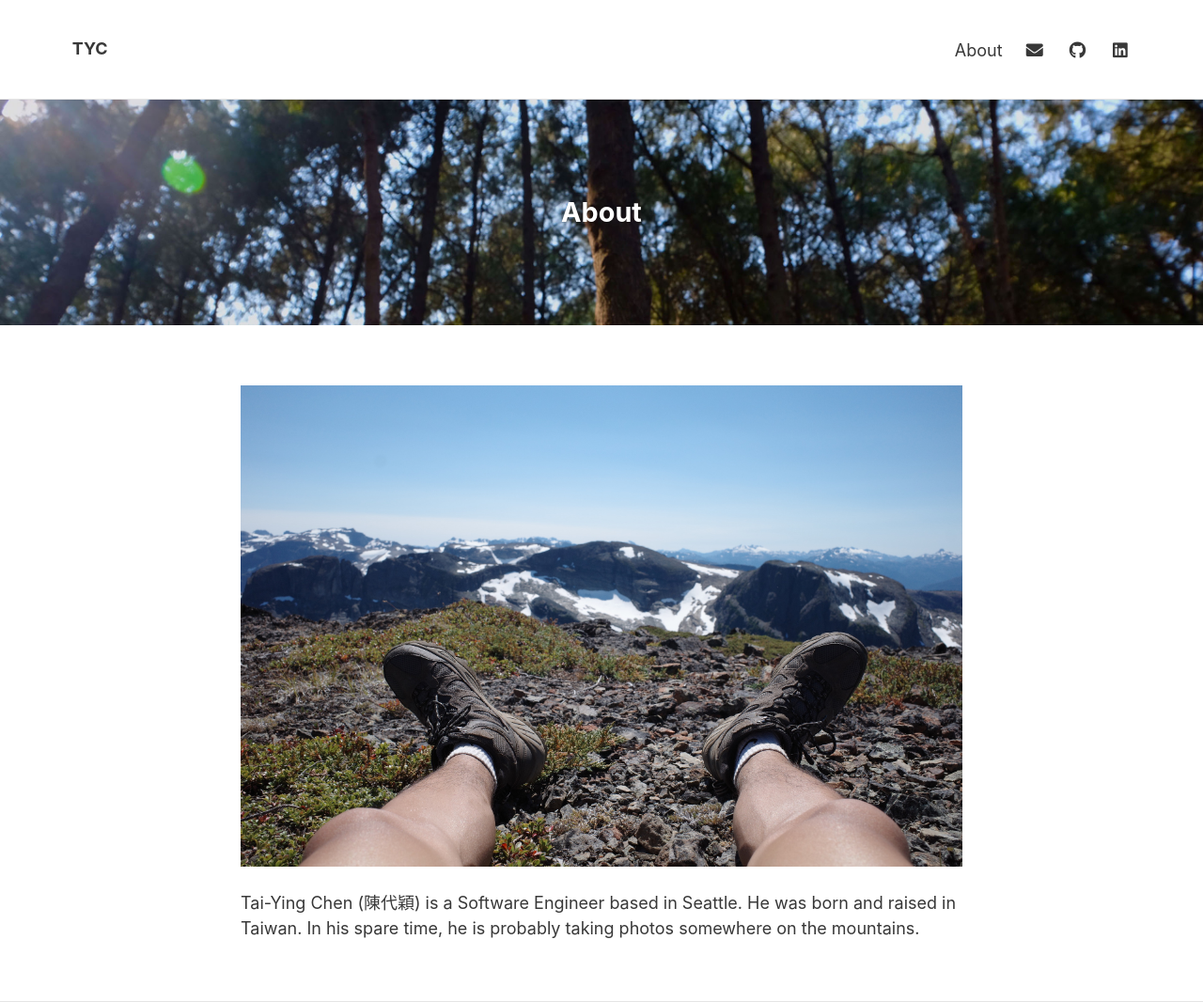
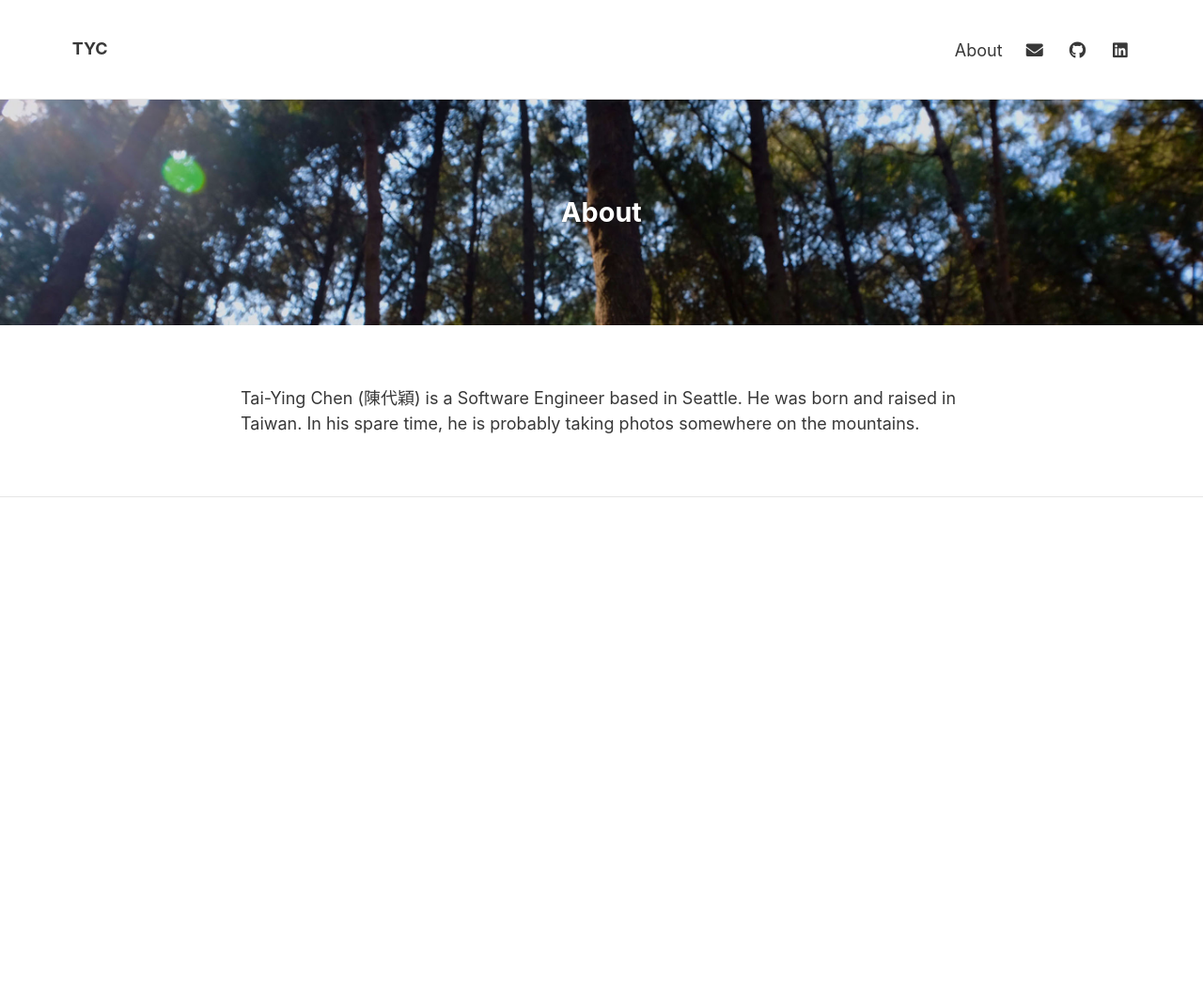
Before and after one commit to taiyingchen/taiyingchen.github.io, a Jekyll site: the page built from about.md, in a window 1280 px wide. Shown: the whole page at 94% size. Built offline with Jekyll 4.4.1, drawn with Linux system fonts in a browser that asks for light colours; nearby versions of some CDN libraries; after the commit the page ends 900 px from its top, so only the background shows below that.

Commit message:
Update about.md

```diff
--- a/about.md
+++ b/about.md
@@ -5,6 +5,4 @@ permalink: /about/
 feature-img: "assets/img/cover.jpg"
 ---
 
-![]({{ site.baseurl }}/assets/img/IMG_0192.jpg)
-
 Tai-Ying Chen (陳代穎) is a Software Engineer based in Seattle. He was born and raised in Taiwan. In his spare time, he is probably taking photos somewhere on the mountains.
```
